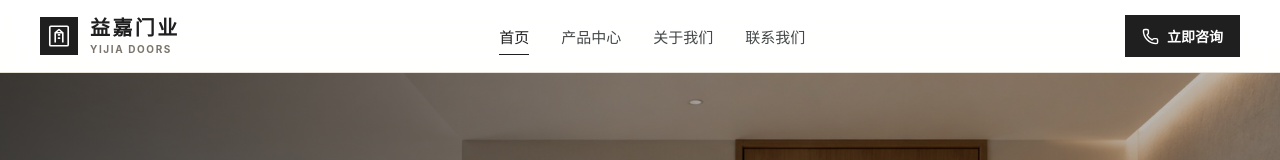
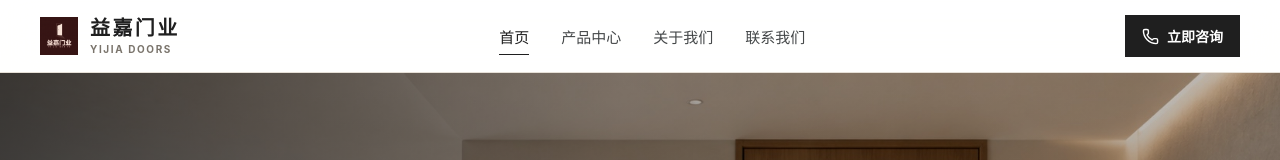
Before and after one commit to ContinueKZ/yijiamenye, a Vue app: page / in a window 1280 px wide. Shown: the top 160 px of the page. Built offline with nearby package versions, Linux system fonts and the light colour scheme.

Commit message:
Use uploaded header logo
Replaced SVG logo with an image component for better flexibility.

```diff
--- a/src/components/LogoMark.vue
+++ b/src/components/LogoMark.vue
@@ -1,8 +1,7 @@
+<script setup>
+import logoImage from "@/assets/images/logo-yijiamenye-header.png";
+</script>
+
 <template>
-  <svg viewBox="0 0 48 48" fill="none" aria-hidden="true" role="img">
-    <rect x="7" y="6" width="34" height="36" rx="2" stroke="currentColor" stroke-width="3" />
-    <path d="M17 36V18h14v18" stroke="currentColor" stroke-width="3" stroke-linejoin="round" />
-    <path d="M17 18 24 12l7 6" stroke="currentColor" stroke-width="3" stroke-linejoin="round" />
-    <path d="M23 22h2M23 28h2" stroke="currentColor" stroke-width="3" stroke-linecap="round" />
-  </svg>
+  <img :src="logoImage" alt="" aria-hidden="true" />
 </template>
```
